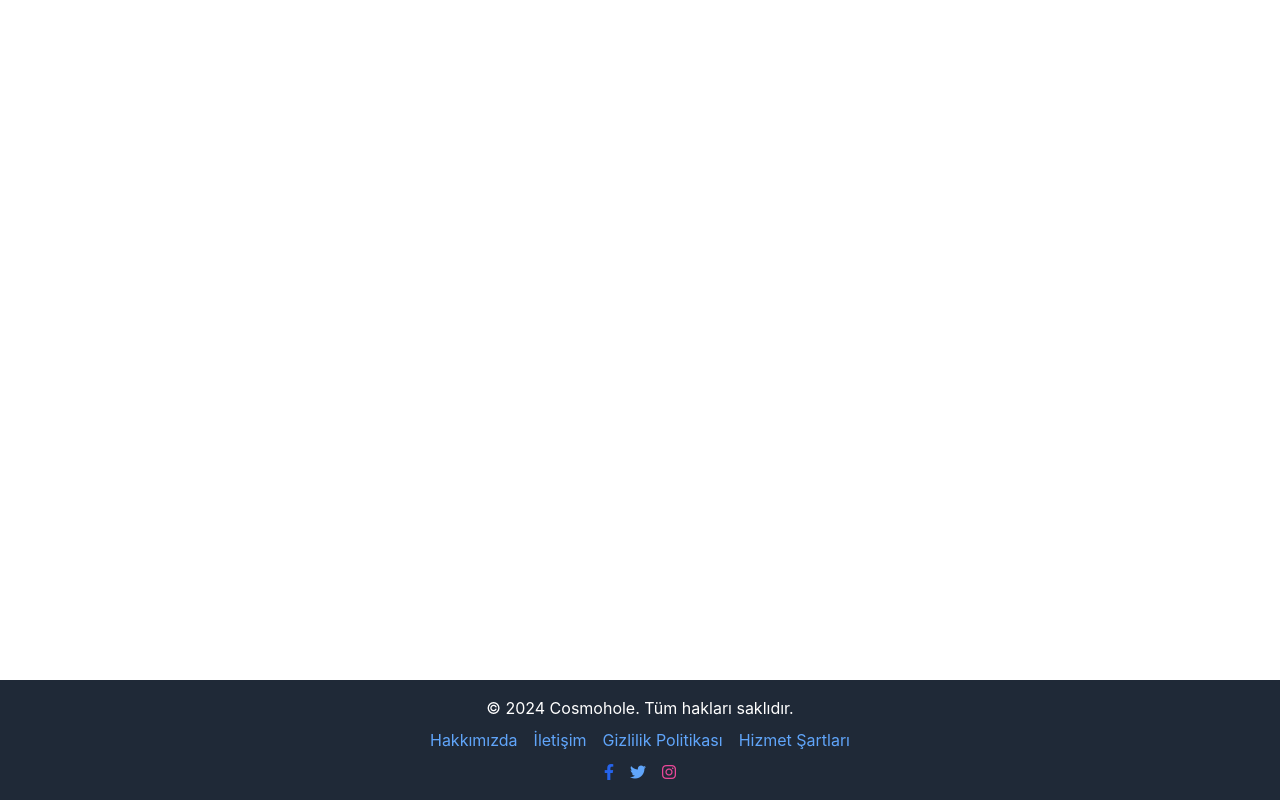
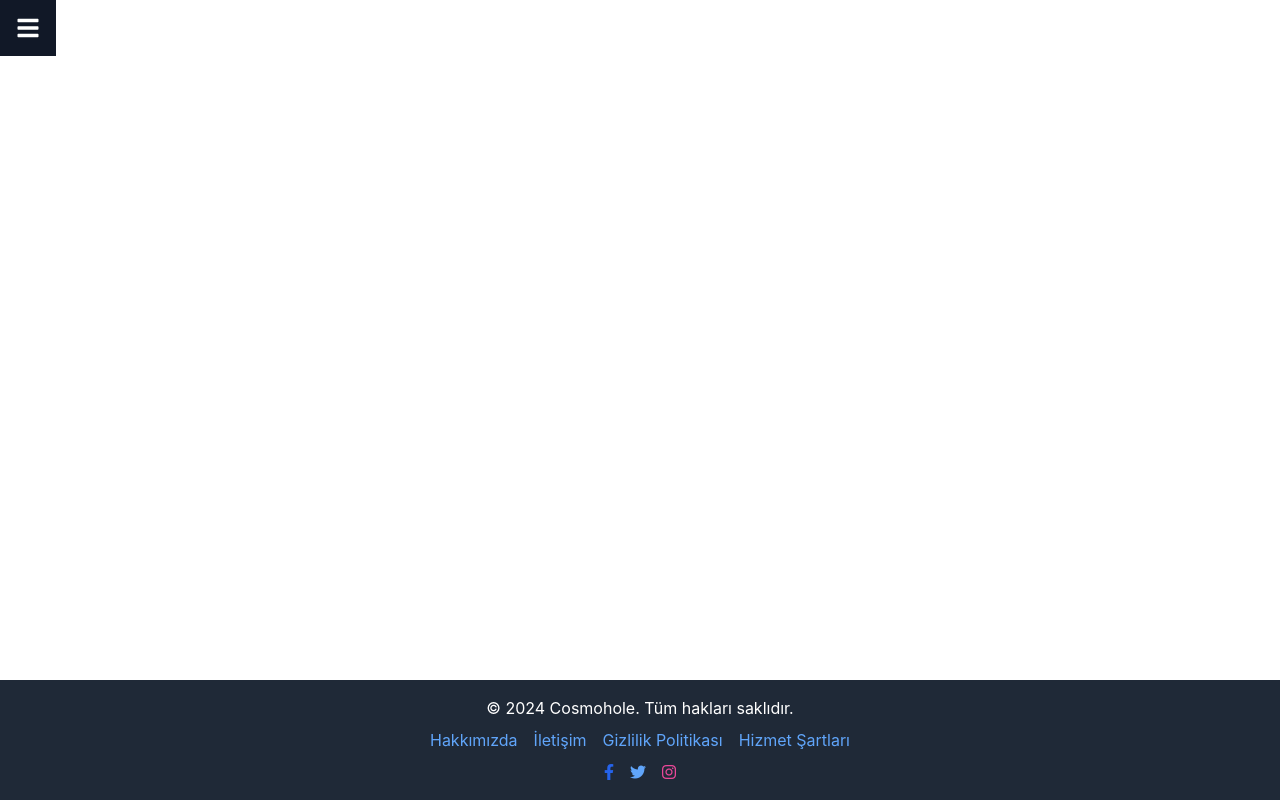
Before and after one commit to nazlinres01/space-vista, a React (Create React App) app in the folder front-end/: page /gezegenler-ve-uydular/dunya in a window 1280 px wide. Built offline with nearby package versions, Linux system fonts and the light colour scheme.

Commit message:
Earth Home added

```diff
--- a/front-end/src/App.js
+++ b/front-end/src/App.js
@@ -25,6 +25,7 @@ import EarthMissions from './pages/PlanetsAndMoons/Earth/EarthMissions';
 import EarthGeologicalTimeline from './pages/PlanetsAndMoons/Earth/EarthGeologicalTimeline';
 import EarthMoons from './pages/PlanetsAndMoons/Earth/EarthMoons';
 import Footer from './components/Footer/Footer';
+import EarthHome from './pages/PlanetsAndMoons/Earth/EarthHome';
 
 function App() {
   return (
@@ -47,6 +48,8 @@ function App() {
         <Route path="/gezegenler-ve-uydular/mars/mars-jeolojik-zaman-cizelgesi" element={<MarsGeologicalTimeline />} />
         <Route path="/gezegenler-ve-uydular/mars/mars-uydulari" element={<MarsMoons />} />
 
+
+        <Route path="gezegenler-ve-uydular/dunya" element={<EarthHome />} />
         <Route path="/gezegenler-ve-uydular/dunya/dunya-atmosferi-ve-iklimi" element={<EarthAtmosphereAndClimate />} />
         <Route path="/gezegenler-ve-uydular/dunya/dunya-yuzeyi-ve-topografyasi" element={<EarthSurfaceAndTopography />} />
         <Route path="/gezegenler-ve-uydular/dunya/dunya-su-kaynaklari" element={<EarthWaterResources />} />
--- /dev/null
+++ b/front-end/src/pages/PlanetsAndMoons/Earth/EarthHome.js
@@ -0,0 +1,22 @@
+import React from 'react';
+import Sidebar from '../../../components/Sidebar/Sidebar';
+
+function EarthHome() {
+  const menuItems = [
+    { path: '/gezegenler-ve-uydular/dunya/dunya-atmosferi-ve-iklimi', label: 'Dünya Atmosferi ve İklimi' },
+    { path: '/gezegenler-ve-uydular/dunya/dunya-yuzeyi-ve-topografyasi', label: 'Dünya Yüzeyi ve Topografyası' },
+    { path: '/gezegenler-ve-uydular/dunya/dunya-su-kaynaklari', label: 'Dünya Su Kaynakları' },
+    { path: '/gezegenler-ve-uydular/dunya/dunya-yasanabilirligi', label: 'Dünya Yaşanabilirliği' },
+    { path: '/gezegenler-ve-uydular/dunya/dunya-gorevleri', label: 'Dünya Görevleri' },
+    { path: '/gezegenler-ve-uydular/dunya/dunya-jeolojik-zaman-cizelgesi', label: 'Dünya Jeolojik Zaman Çizelgesi' },
+    { path: '/gezegenler-ve-uydular/dunya/dunya-uydulari', label: 'Dünya Uyduları' },
+  ];
+
+  return (
+    <div>
+      <Sidebar menuItems={menuItems} />
+    </div>
+  );
+}
+
+export default EarthHome;
```
